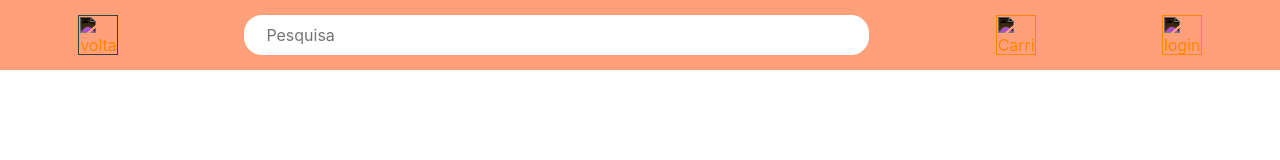
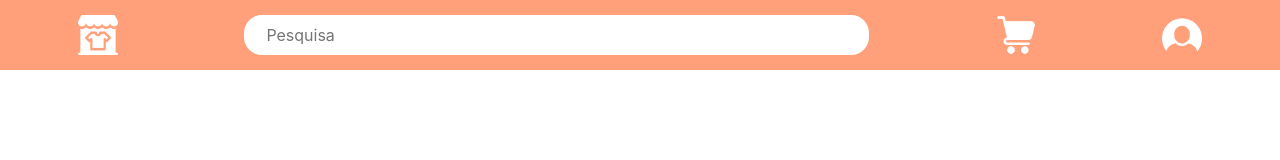
Before and after one commit to ViniMarkos283/project-loja-de-roupas, a plain HTML site: page html/header.html in a window 1280 px wide. Drawn offline with nearby package versions, Linux system fonts and the light colour scheme; files that its build step writes are made by us from their sources.

Commit message:
ajuste dentro do header

```diff
--- a/html/header.html
+++ b/html/header.html
@@ -1,12 +1,12 @@
-<link rel="stylesheet" href="css/header.css">
+<link rel="stylesheet" href="../css/header.css">
 <link rel="stylesheet" href="https://cdn.jsdelivr.net/npm/bootstrap@4.0.0/dist/css/bootstrap.min.css"
         integrity="sha34-Gn534xqQ1aoWXA+05RXPxPg6fy4IWvTNh0E263XmFcJlSAwiGgFAW/dAiS6JXm" crossorigin="anonymous">
 
 <header>
     <div class="head">
-        <a href="index.html"><img src="img/icons/loja-roupa.png" alt="voltar a pag principal" class="icon"></a>
+        <a href="./index.html"><img src="../img/icons/loja-roupa.png" alt="voltar a pag principal" class="icon"></a>
         <input type="search" name="" id="" placeholder="Pesquisa">
-        <a href=""><img src="img/icons/shopcart.png" alt="Carrinho" class="icon"></a>
-        <a href=""><img src="img/icons/user.png" alt="login/cadastro" class="icon"></a>
+        <a href=""><img src="../img/icons/shopcart.png" alt="Carrinho" class="icon"></a>
+        <a href=""><img src="../img/icons/user.png" alt="login/cadastro" class="icon"></a>
     </div>
 </header>
--- a/js/header.js
+++ b/js/header.js
@@ -1,5 +1,5 @@
 document.addEventListener("DOMContentLoaded", function () {
-    fetch('html/header.html')
+    fetch('../html/header.html')
         .then(response => response.text())
         .then(data => {
             document.getElementById('headerContainer').innerHTML = data;
```
Also changed, not shown: css/login.css (added), html/login.html (added).
